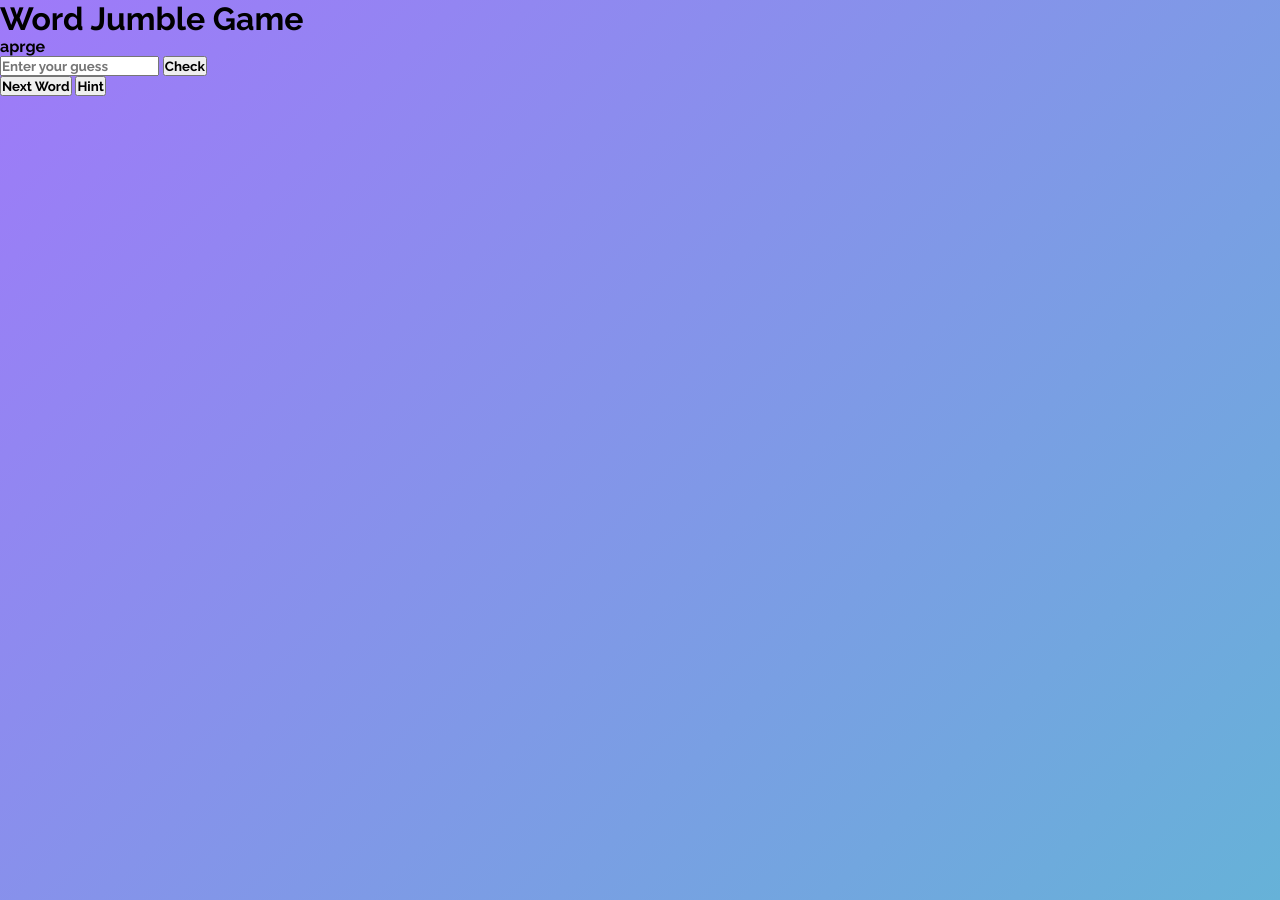
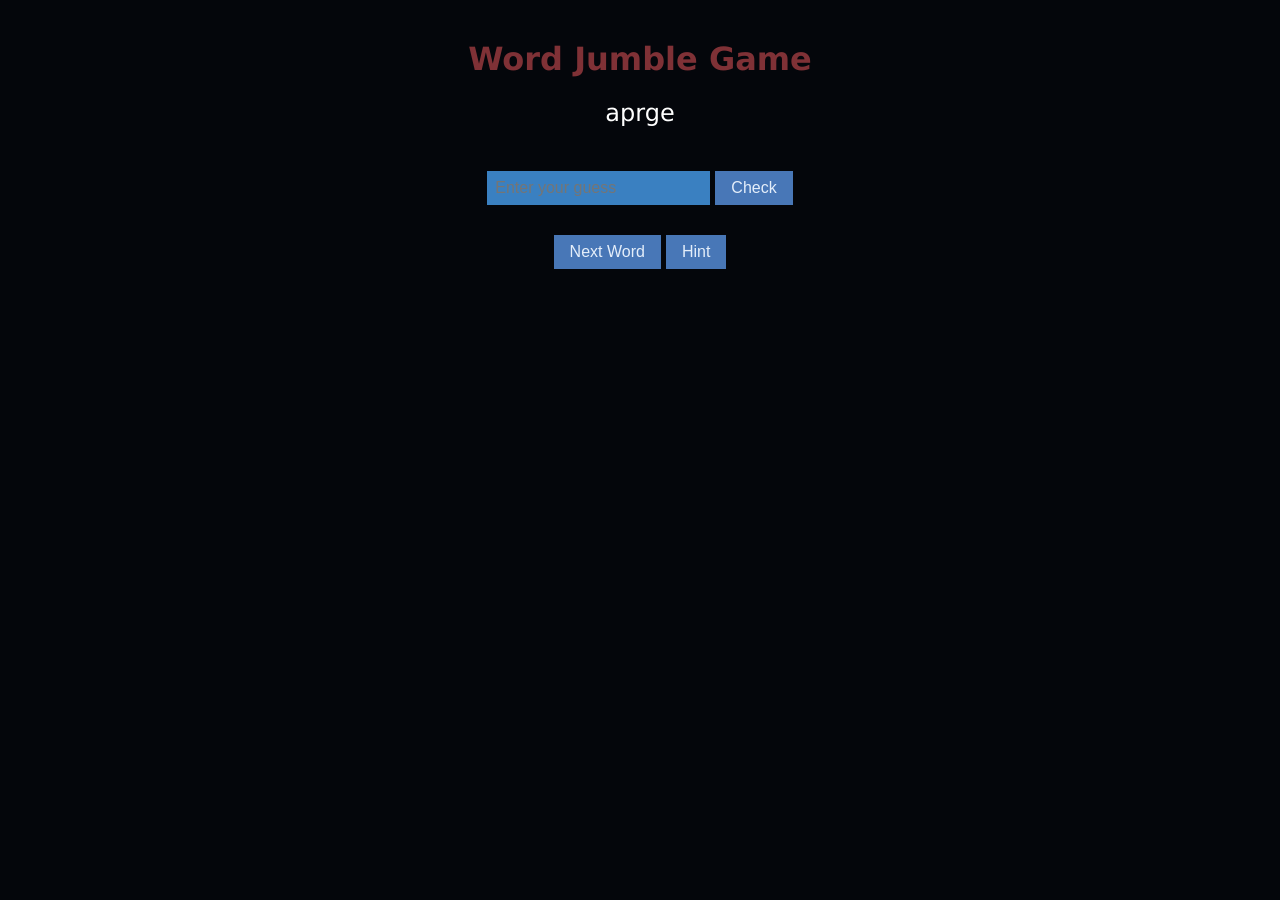
Before and after one commit to Natalie-Beckwith/t3Games, a Jekyll site: the page wordjumble.html, which Jekyll copies as it is, in a window 1280 px wide. Built offline with Jekyll 4.4.1, drawn with Linux system fonts in a browser that asks for light colours.

Commit message:
word jumb

```diff
--- a/wordjumble.css
+++ /dev/null
@@ -1,76 +0,0 @@
-* {
-    padding: 0;
-    margin: 0;
-    box-sizing: border-box;
-    font-family: "Raleway", sans-serif;
-  }
-  body {
-    height: 100vh;
-    background: linear-gradient(135deg, #9f79f9, #66b2d8);
-  }
-  html {
-    font-size: 16px;
-  }
-  .wrapper {
-    position: absolute;
-    transform: translate(-50%, -50%);
-    top: 50%;
-    left: 50%;
-  }
-  .container {
-    width: 70vmin;
-    height: 70vmin;
-    display: flex;
-    flex-wrap: wrap;
-    gap: 2vmin;
-  }
-  .button-option {
-    background: #ffffff;
-    height: 22vmin;
-    width: 22vmin;
-    border: none;
-    border-radius: 8px;
-    font-size: 12vmin;
-    color: #8137e1;
-    box-shadow: 0 0 15px rgba(0, 0, 0, 0.1);
-  }
-  #restart {
-    font-size: 1.3em;
-    padding: 1em;
-    border-radius: 8px;
-    background-color: #0a0027;
-    color: #ffffff;
-    border: none;
-    position: relative;
-    margin: 1.5em auto 0 auto;
-    display: block;
-  }
-  .popup {
-    background: linear-gradient(135deg, #9f79f9, #66b2d8);
-    height: 100%;
-    width: 100%;
-    position: absolute;
-    display: flex;
-    z-index: 2;
-    align-items: center;
-    justify-content: center;
-    flex-direction: column;
-    gap: 1em;
-    font-size: 12vmin;
-  }
-  #new-game {
-    font-size: 0.6em;
-    padding: 0.5em 1em;
-    background-color: #0a0027;
-    color: #ffffff;
-    border-radius: 0.2em;
-    border: none;
-  }
-  #message {
-    color: #ffffff;
-    text-align: center;
-    font-size: 1em;
-  }
-  .popup.hide {
-    display: none;
-  }
--- a/wordjumble.html
+++ b/wordjumble.html
@@ -2,13 +2,51 @@
 <html>
 <head>
   <title>Word Jumble Game</title>
-  <html lang="en">
-    <meta name="viewport" content="width=device-width, initial-scale=1.0">
-    <title>Tic Tac Toe</title>
-    <!-- Google Fonts -->
-    <link href="https://fonts.googleapis.com/css2?family=Raleway:wght@700&display=swap" rel="stylesheet">
-    <!-- Stylesheet -->
-    <link rel="stylesheet" href="wordjumble.css">
+  <style>
+    /* CSS styles for the game interface */
+    body {
+      text-align: center;
+      font-family: Arial, sans-serif;
+      margin: 40px;
+      background-color: #04060b;
+      font-family: Verdana, Geneva, Tahoma, sans-serif;
+    }
+
+    h1 {
+      color: #7f3136;
+    }
+
+    #scrambledWord {
+      font-size: 24px;
+      margin-top: 20px;
+      color: #ffffff;
+    }
+
+    #guessInput {
+      margin-top: 20px;
+      padding: 8px;
+      font-size: 16px;
+      color: #ffffff;
+      background-color: #3a80c1;
+      border: none;
+    }
+
+    button {
+      margin-top: 10px;
+      padding: 8px 16px;
+      font-size: 16px;
+      background-color: #4877b7;
+      color: #e4eefa;
+      border: none;
+      cursor: pointer;
+    }
+
+    #message {
+      margin-top: 20px;
+      font-size: 18px;
+      color: #4b9467;
+    }
+  </style>
 </head>
 <body>
   <h1>Word Jumble Game</h1>
```
